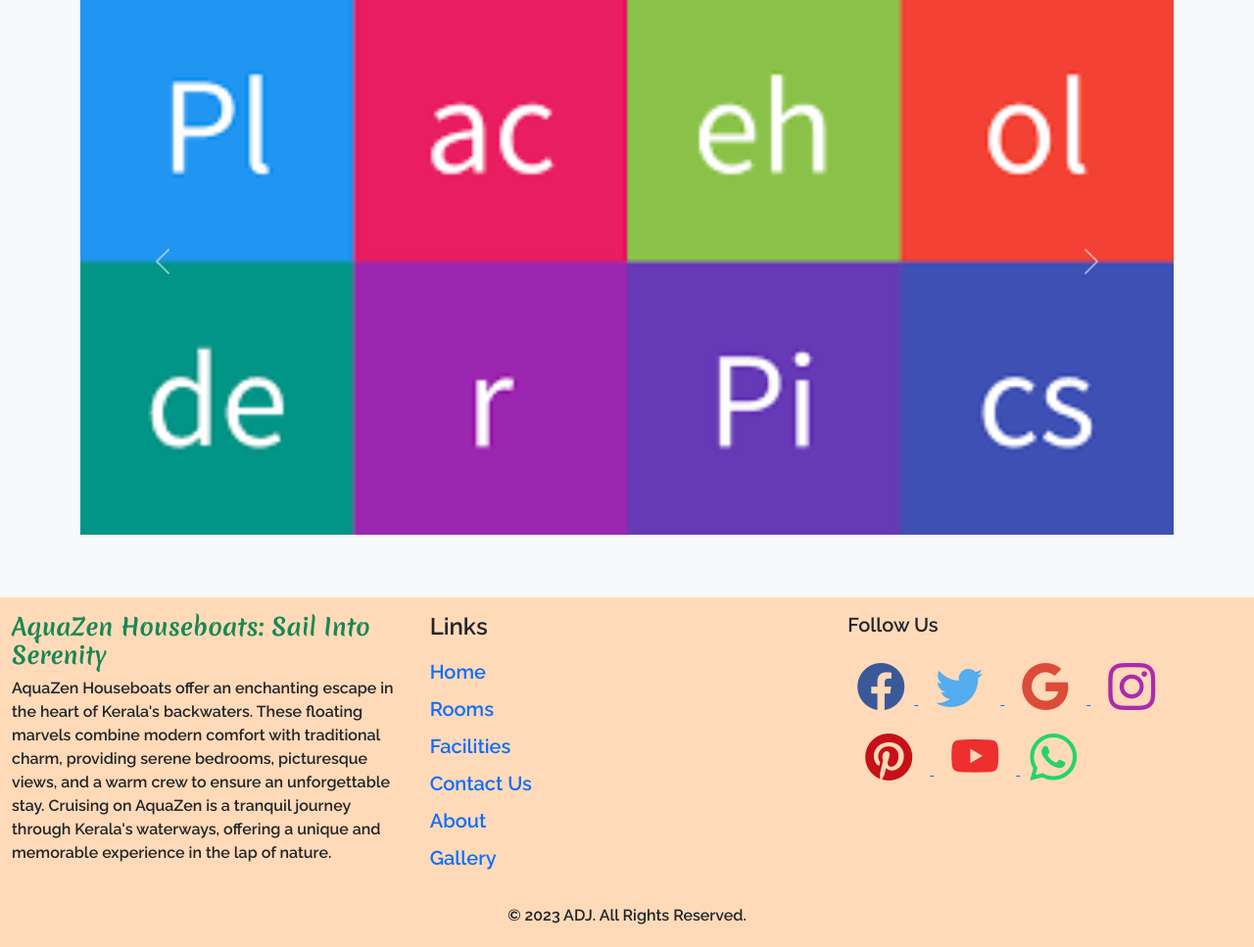
After one commit to anandjayan/booking-website-23sept, a PHP site: page /gallery.php in a window 1280 px wide. The commit adds this page. Shown: the part 587-1554 px from the top of the page at 98% size. Run offline with PHP 8.4, Linux system fonts and the light colour scheme; some libraries are stand-ins or nearby versions.

Commit message:
frontend

```diff
--- /dev/null
+++ b/gallery.php
@@ -0,0 +1,105 @@
+<!-- xampp/htdocs/booking-website-23sept  -->
+<!DOCTYPE html>
+<html lang="en">
+    <head>
+        <meta charset="UTF-8" />
+        <meta name="viewport" content="width=device-width, initial-scale=1.0" />
+        <title>AquaZen Houseboats- Home</title>
+
+        <link
+            rel="stylesheet"
+            href="https://cdn.jsdelivr.net/npm/swiper@10/swiper-bundle.min.css"
+        />
+        <?php require('include/links.php') ?>
+        <!-- Font Awesome -->
+        <link
+        href="https://cdnjs.cloudflare.com/ajax/libs/font-awesome/6.0.0/css/all.min.css"
+        rel="stylesheet"
+        />
+
+        <style>
+
+
+            video {
+
+                position: relative;
+                top: 0;
+                left: 0;
+                width: 100%;
+                height: auto;
+                object-fit: contain;
+                margin-top: -10%;
+                margin-bottom: -7%;
+            }
+
+
+            .social-icon {
+                    margin: 10px;
+                }
+
+
+
+
+
+
+        </style>
+    </head>
+    <body class="bg-light">
+         <?php require('include/header.php') ?>
+
+        <!-- carousal -->
+        <div class="container-fluid p-0">
+            <div class="swiper mySwiper">
+                <div class="swiper-wrapper">
+                    <div class="swiper-slide">
+
+                            <video class="w-100 d-block"  autoplay loop muted>
+                                    <source src="videos/timelapse1.mp4" type="video/mp4">
+                                    Your browser does not support the video tag.
+                            </video>
+                    </div>
+                </div>
+            </div>
+        </div>
+           <!-- autoplaying gallery -->
+         <div class="container py-3" >
+         <h5 class="fw-bold fs-2 mb-4 h-font text-center text-success">Frozen Moments in Time</h5>
+            <div id="carouselExampleInterval " class="carousel slide  " data-bs-ride="carousel">
+                <div class="carousel-inner">
+                    <div class="carousel-item active" data-bs-interval="3000">
+                      <img src="images/placeholder.png" class="d-block w-100" alt="...">
+                    </div>
+                    <div class="carousel-item" data-bs-interval="3000">
+                       <img src="images/placeholder.png" class="d-block w-100" alt="...">
+                    </div>
+                    <div class="carousel-item">
+                       <img src="images/placeholder.png" class="d-block w-100" alt="...">
+                    </div>
+                </div>
+                    <button class="carousel-control-prev" type="button" data-bs-target="#carouselExampleInterval" data-bs-slide="prev">
+                        <span class="carousel-control-prev-icon" aria-hidden="true"></span>
+                        <span class="visually-hidden">Previous</span>
+                    </button>
+                    <button class="carousel-control-next" type="button" data-bs-target="#carouselExampleInterval" data-bs-slide="next">
+                        <span class="carousel-control-next-icon" aria-hidden="true"></span>
+                        <span class="visually-hidden">Next</span>
+                    </button>
+            </div>
+         </div>
+
+
+
+            <?php require('include/footer.php') ?>
+            <script src="https://cdn.jsdelivr.net/npm/bootstrap@5.0.2/dist/js/bootstrap.bundle.min.js"integrity="sha384-MrcW6ZMFYlzcLA8Nl+NtUVF0sA7MsXsP1UyJoMp4YLEuNSfAP+JcXn/tWtIaxVXM" crossorigin="anonymous"></script>
+
+
+
+
+        <script src="https://cdn.jsdelivr.net/npm/swiper@10/swiper-bundle.min.js"></script>
+
+        <!-- MDB -->
+            <script
+            type="text/javascript"
+            src="https://cdnjs.cloudflare.com/ajax/libs/mdb-ui-kit/6.4.1/mdb.min.js"></script>
+    </body>
+</html>
--- a/include/footer.php
+++ b/include/footer.php
@@ -11,6 +11,7 @@
                         <a href="facilities.php" class="d-inline-block mb-2 text-decoration-none fs-5 fw-bold">Facilities</a><br>
                         <a href="contact.php" class="d-inline-block mb-2 text-decoration-none fs-5 fw-bold">Contact Us</a><br>
                         <a href="about.php" class="d-inline-block mb-2 text-decoration-none fs-5 fw-bold">About</a><br>
+                        <a href="gallery.php" class="d-inline-block mb-2 text-decoration-none fs-5 fw-bold">Gallery</a><br>
                     </div>
                     <div class="col-lg-4 mt-3">
                        <h5 class="mb-3 fw-bold">Follow Us</h5>
--- a/include/header.php
+++ b/include/header.php
@@ -33,7 +33,7 @@
                             >
                         </li>
                         <li class="nav-item">
-                            <a class="nav-link me-2 fw-bold" href="rooms.php">Houseboats/rooms</a>
+                            <a class="nav-link me-2 fw-bold" href="rooms.php">Houseboats/rooms*</a>
                         </li>
                         <li class="nav-item">
                             <a class="nav-link me-2 fw-bold" href="facilities.php"
@@ -47,6 +47,9 @@
                         </li>
                         <li class="nav-item">
                             <a class="nav-link me-2 fw-bold" href="about.php">About</a>
+                        </li>
+                        <li class="nav-item">
+                            <a class="nav-link me-2 fw-bold" href="gallery.php">Gallery*</a>
                         </li>
                     </ul>
                     <div class="d-flex">
--- a/index.php
+++ b/index.php
@@ -142,6 +142,10 @@
                             <option value="1">One</option>
                             <option value="2">Two</option>
                             <option value="3">Three</option>
+                            <option value="4">Four</option>
+                            <option value="5">Five</option>
+                            <option value="6">Six</option>
+
                         </select>
 
                         </div>
```
Also changed, not shown: rooms.php (+36 -2 lines), 2 other files.
